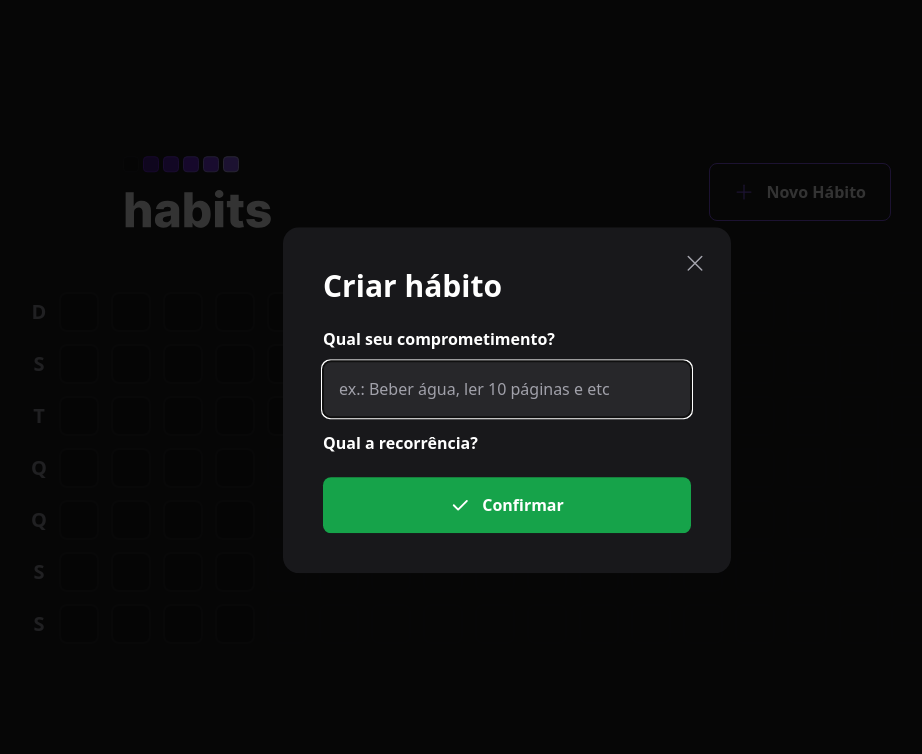
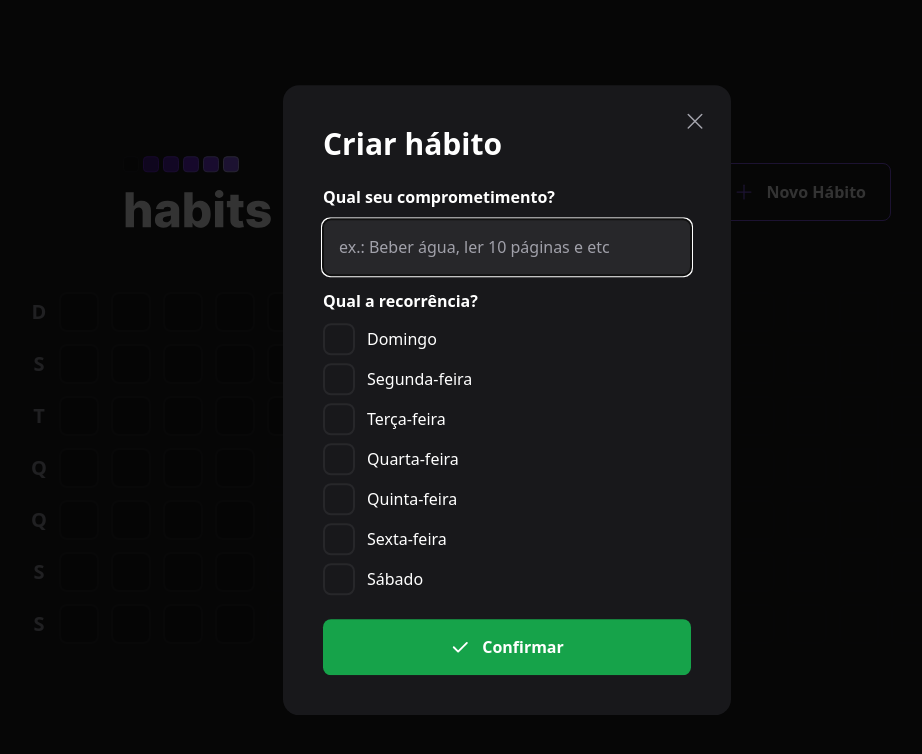
Before and after one commit to mouradaniel/habit-tracker-web, a React (Vite) app: page / in a window 1280 px wide. Both pictures are taken after a click on the button "Novo Hábito". Shown: the top 754 px of the page, without its empty margins (133-1055 px from the left). Built offline with nearby package versions, Linux system fonts and the light colour scheme; no server answers.

Commit message:
feat: update new habit form

```diff
--- a/src/components/NewHabitForm.tsx
+++ b/src/components/NewHabitForm.tsx
@@ -1,8 +1,43 @@
 import { Check } from 'phosphor-react';
+import * as Checkbox from '@radix-ui/react-checkbox';
+import { FormEvent, useState } from 'react';
+import { api } from '../lib/axios';
+
+const availableWeekDays = ['Domingo', 'Segunda-feira', 'Terça-feira', 'Quarta-feira', 'Quinta-feira', 'Sexta-feira', 'Sábado']
 
 export function NewHabitForm() {
+  const [title, setTitle] = useState('');
+  const [weekDays, setWeekDays] = useState<number[]>([]);
+
+  async function createNewHabit(event: FormEvent) {
+    event.preventDefault();
+
+    if (!title || weekDays.length === 0) {
+      return
+    }
+
+    await api.post('habits', {
+      title,
+      weekDays
+    })
+
+    setTitle('')
+    setWeekDays([])
+
+    alert('Sucesso')
+  }
+
+  function handleToggleWeekDay(weekDay: number) {
+    if (weekDays.includes(weekDay)) {
+      const weekDayIndex = weekDays.findIndex(day => day === weekDay)
+      setWeekDays(prevState => prevState.filter(weekDay => weekDay !== weekDayIndex))
+    } else {
+      setWeekDays(prevState => [...prevState, weekDay]);
+    }
+  }
+
   return (
-    <form className='w-full flex flex-col mt-6'>
+    <form onSubmit={createNewHabit} className='w-full flex flex-col mt-6'>
       <label htmlFor='title' className='font-semibold leading-tight'>
         Qual seu comprometimento?
       </label>
@@ -13,11 +48,38 @@ export function NewHabitForm() {
         placeholder='ex.: Beber água, ler 10 páginas e etc'
         className='p-4 rounded-lg mt-3 bg-zinc-800 text-white placeholder:text-zinc-400'
         autoFocus
+        value={title}
+        onChange={event => setTitle(event.target.value)}
       />
 
       <label className='font-semibold leading-tight mt-4'>
         Qual a recorrência?
       </label>
+
+      <div className='flex flex-col gap-2 mt-3'>
+
+        {availableWeekDays.map((weekDay, index) => (
+          <Checkbox.Root
+            key={weekDay}
+            className='flex items-center gap-3 group'
+            checked={weekDays.includes(index)}
+            onCheckedChange={() => handleToggleWeekDay(index)}
+          >
+            <div className='h-8 w-8 rounded-lg flex items-center justify-center bg-zinc-900 border-2 border-zinc-800 group-data-[state=checked]:bg-green-500 group-data-[state=checked]:border-green-500'>
+              <Checkbox.Indicator>
+                <Check
+                  size={20}
+                  className='text-white'
+                />
+              </Checkbox.Indicator>
+            </div>
+
+            <span className='text-white leading-tight'>
+              {weekDay}
+            </span>
+          </Checkbox.Root>
+        ))}
+      </div>
 
       <button type='submit' className='mt-6 rounded-lg p-4 flex items-center justify-center gap-3 font-semibold bg-green-600 hover:bg-green-500'>
         <Check size={20} weight='bold' />
```
